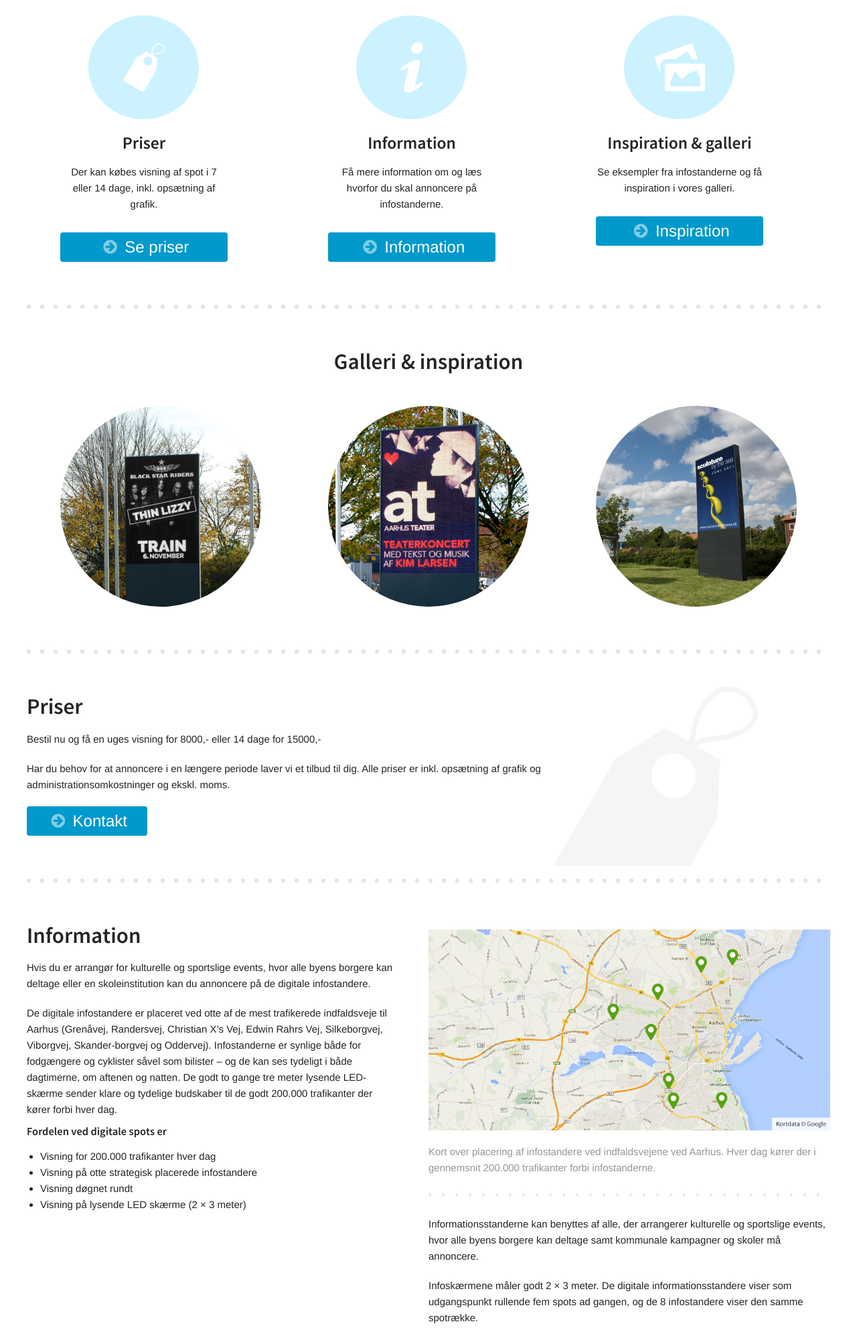
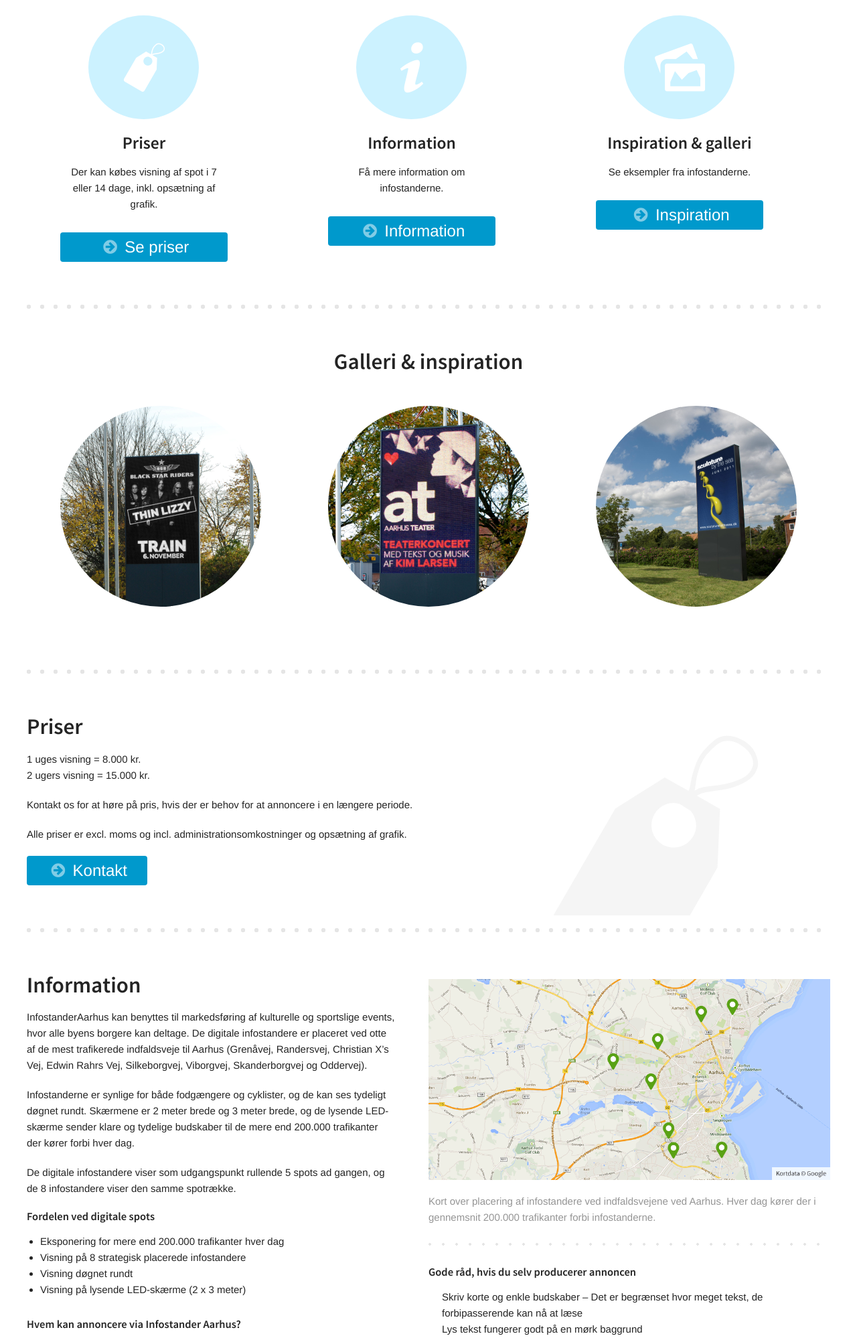
Before and after one commit to AHNDK/infostanderaarhus, a PHP site: page / in a window 1280 px wide. Shown: the part 593-2591 px from the top of the page at 67% size. Run offline with PHP 8.4, Linux system fonts and the light colour scheme; some libraries are stand-ins or nearby versions; some web fonts are replaced.

Commit message:
Updated text

```diff
--- a/index.php
+++ b/index.php
@@ -38,7 +38,7 @@
     <a href="#info" class="focus-box--icon"><i class="icon-info"></i></a>
     <h3 class="focus-box--heading"><a href="#info">Information</a></h3>
     <div class="focus-box--content">
-      <p>Få mere information om og læs hvorfor du skal annoncere på infostanderne.</p>
+      <p>Få mere information om infostanderne.</p>
     </div>
     <a href="#info" class="focus-box--link"><i class="icon-arrow-right"></i>Information</a>
   </section>
@@ -46,7 +46,7 @@
     <a href="#galleri" class="focus-box--icon"><i class="icon-picture"></i></a>
     <h3 class="focus-box--heading"><a href="#galleri">Inspiration & galleri</a></h3>
     <div class="focus-box--content">
-      <p>Se eksempler fra infostanderne og få inspiration i vores galleri.</p>
+      <p>Se eksempler fra infostanderne.</p>
     </div>
     <a href="#info" class="focus-box--link"><i class="icon-arrow-right"></i>Inspiration</a>
   </section>
@@ -64,8 +64,13 @@
     <i class="prices--content-image icon-tag"></i>
     <div class="prices--content">
       <h2 id="priser" class="prices--heading">Priser</h2>
-      <p>Bestil nu og få en uges visning for 8000,- eller 14 dage for 15000,-</p>
-      <p>Har du behov for at annoncere i en længere periode laver vi et tilbud til dig. Alle priser er inkl. opsætning af grafik og administrationsomkostninger og ekskl. moms.</p>
+        <p>
+          1 uges visning = 8.000 kr.<br>
+          2 ugers visning = 15.000 kr.
+        </p>
+        <p>Kontakt os for at høre på pris, hvis der er behov for at annoncere i en længere periode.</p>
+        <p>Alle priser er excl. moms og incl. administrationsomkostninger og opsætning af grafik.</p>
+      </p>
       <a href="#kontakt" class="prices--contact-link"><i class="icon-arrow-right"></i>Kontakt</a>
     </div>
   </div>
@@ -73,31 +78,65 @@
 <div class="info">
   <div class="info--content-primary">
     <h3 id="info" class="info--heading">Information</h3>
-    <p>Hvis du er arrangør for kulturelle og sportslige events, hvor alle byens borgere kan deltage eller en skoleinstitution kan du annoncere på de digitale infostandere.</p>
-    <p>De digitale infostandere er placeret ved otte af de mest trafikerede indfaldsveje til Aarhus (Grenåvej, Randersvej, Christian X’s Vej, Edwin Rahrs Vej, Silkeborgvej, Viborgvej, Skander-borgvej og Oddervej).
-    Infostanderne er synlige både for fodgængere og cyklister såvel som bilister – og de kan ses tydeligt i både dagtimerne, om aftenen og natten. De godt to gange tre meter lysende LED-skærme sender klare og tydelige budskaber til de godt 200.000 trafikanter der kører forbi hver dag.</p>
-    <h5>Fordelen ved digitale spots er</h5>
+    <p>InfostanderAarhus kan benyttes til markedsføring af kulturelle og sportslige events, hvor alle byens borgere kan deltage. De digitale infostandere er placeret ved otte af de mest trafikerede indfaldsveje til Aarhus (Grenåvej, Randersvej, Christian X’s Vej, Edwin Rahrs Vej, Silkeborgvej, Viborgvej, Skanderborgvej og Oddervej).</p>
+    <p>Infostanderne er synlige for både fodgængere og cyklister, og de kan ses tydeligt døgnet rundt. Skærmene er 2 meter brede og 3 meter brede, og de lysende LED-skærme sender klare og tydelige budskaber til de mere end 200.000 trafikanter der kører forbi hver dag.</p>
+    <p>De digitale infostandere viser som udgangspunkt rullende 5 spots ad gangen, og de 8 infostandere viser den samme spotrække.</p>
+    <h5>Fordelen ved digitale spots</h5>
     <ul>
-      <li>Visning for 200.000 trafikanter hver dag</li>
-      <li>Visning på otte strategisk placerede infostandere</li>
+      <li>Eksponering for mere end 200.000 trafikanter hver dag</li>
+      <li>Visning på 8 strategisk placerede infostandere</li>
       <li>Visning døgnet rundt</li>
-      <li>Visning på lysende LED skærme (2 × 3 meter)</li>
+      <li>Visning på lysende LED-skærme (2 x 3 meter)</li>
     </ul>
+    <h5>Hvem kan annoncere via Infostander Aarhus?</h5>
+    <p>Servicen kan benyttes af alle, der arrangerer kulturelle og sportslige events, hvor alle byens borgere kan deltage, samt kommunale kampagner.</p>
+    <h5>Retningslinier for annoncering</h5>
+    <ul>
+      <li>Events skal understøtte byens brand</li>
+      <li>De af politiet opsatte retningslinier skal overholdes</li>
+      <li>Spots må ikke indeholde stødende billeder eller tekst</li>
+      <li>
+        Der må ikke være reklamer eller kommercielle budskaber på spots, men:
+        <ul>
+          <li>Der må reklameres for et arrangement i byen, hvor der skal betales entré</li>
+          <li>Der må henvises til billetsalg vedrørende et arrangement via en hjemmeside eller henvisning til et billetsalgssted</li>
+          <li>Der må bruges virksomhedsnavne, hvis det indgår i eventtitel, som f.eks. GF World Cup</li>
+          <li>Logoer fra sponsorer må figurere på spots med sekundær placering</li>
+        </ul>
+      </li>
+    </ul>
+    <h5>Praktiske forhold</h5>
+    <p>Følgende materiale skal leverer pr. mail senest 4 uger før spottet skal vises:</p>
+    <ul>
+      <li>Baggrundsbillede skal du levere i den bedst mulige opløsning (jpeg-fil). Informer om hvilken del af billedet der skal bruges</li>
+      <li>Teksten bør være korte og præcise budskaber. Du skal også her specificere, hvor teksten skal stå, om den skal stå med store eller små bogstaver og hvordan den skal sættes op; i linier, i en tekstboble, top, bund osv.</li>
+      <li>Det væsentlige er: Hvad, hvor, hvornår!</li>
+      <li>Et eventuelt logo skal du sende som en billedfil (jpeg-fil)</li>
+    </ul>
+    <p>Det er også muligt selv at levere grafikken der skal vises.</p>
   </div>
   <div class="info--content-secondary">
     <figure>
       <img src="/images/infostandere-placering.png" alt="Kort over placering af infostandere">
       <figcaption>Kort over placering af infostandere ved indfaldsvejene ved Aarhus. Hver dag kører der i gennemsnit 200.000 trafikanter forbi infostanderne.</figcaption>
     </figure>
-    <p>
-      Informationsstanderne kan benyttes af alle, der arrangerer kulturelle og sportslige events, hvor alle byens
-      borgere kan deltage samt kommunale kampagner og skoler må annoncere.
-    </p>
-    <p>
-      Infoskærmene måler godt 2 × 3 meter. De digitale informationsstandere viser som udgangspunkt rullende fem spots ad
-      gangen, og de 8 infostandere viser den samme spotrække.
-    </p>
-    <p class="info--emphasized">Har du spørgsmål eller ønsker du at booke annoncering så <a href="#kontakt">kontakt os!</a></p>
+    <h5>Gode råd, hvis du selv producerer annoncen</h5>
+    <ul>
+      <li>Skriv korte og enkle budskaber – Det er begrænset hvor meget tekst, de forbipasserende kan nå at læse</li>
+      <li>Lys tekst fungerer godt på en mørk baggrund</li>
+      <li>Brug stor skriftstørrelse – varierer fra font til font</li>
+      <li>Ønsker du en lys baggrund, så undgå at lave den helt hvid. Vores erfaring viser, at en 100% hvid baggrund kommer til at lyse så kraftigt, at teksten bliver meget utydelig, uanset hvor stor skriften er</li>
+      <li>Når du har produceret din annonce er det en god idé at se på det i halv størrelse på computerskærmen. Hvis spottet fungerer i denne størrelse, fungerer det med stor sandsynlighed også på infostanderne</li>
+    </ul>
+    <h5>Krav til billedfiler</h5>
+    <ul>
+      <li>Filformat: JPEG</li>
+      <li>Opløsning: 256 x 384 – 72 dpi</li>
+      <li>Farver: RGB</li>
+    </ul>
+    <p>Har du spørgsmål eller ønsker du at booke annoncering, så <a href="#kontakt" title="Kontakt os">kontakt os</a>!</p>
+    <p><i>Infostander Aarhus er et initiativ iværksat af Aarhus Kommune med henblik på at sikre eksponeringsmuligheder for byens eventoperatører, og derved styrke Aarhus som eventby frem mod blandt andet Aarhus kom Kulturhovedstad 2017.</i></p>
+    <p><i>Priserne er fastsat med henblik på at dække omkostninger til etablering og drift af infostanderne, samt løbende administrationsomkostninger, herunder markedsføring, salg, grafisk arbejde og systemadministration. Eventuelt overskud anvendes til aktiviteter der støtter op omkring Aarhus som Kulturhovedstad i 2017.</i></p>
   </div>
 </div>
 <footer class="footer" role="contentinfo">
@@ -115,8 +154,7 @@
     <h2 class="footer--heading">Kontakt</h2>
     <div class="footer--lead">
       <p>
-        Kontakt os for at booke en tid til annoncering – så er du sikker på at få den bedste eksponering af dit
-        arrangement.
+        Kontakt os for at booke en tid til annoncering.
       </p>
       <p class="footer--focus">Ring <a href="tel:89405000"><strong>8940 5000</strong></a> eller udfyld formularen</p>
       <p>
--- a/sass/framework/_base.scss
+++ b/sass/framework/_base.scss
@@ -142,7 +142,10 @@ img {
    ========================================================================== */
 
 ul {
-  margin: 0;
+  margin-top: 0;
+  margin-right: 0;
+  margin-bottom: 30px;
+  margin-left: 0;
   padding-left: 20px;
 
   li {
--- a/sass/layout/_layout.scss
+++ b/sass/layout/_layout.scss
@@ -15,9 +15,7 @@ body {
 h1,
 h2,
 h3,
-h4,
-h5,
-h6 {
+h4 {
   /* Correct for font line height */
   margin-top: -9px;
 }
```
Also changed, not shown: css/infostanderaarhus.styles.css.
